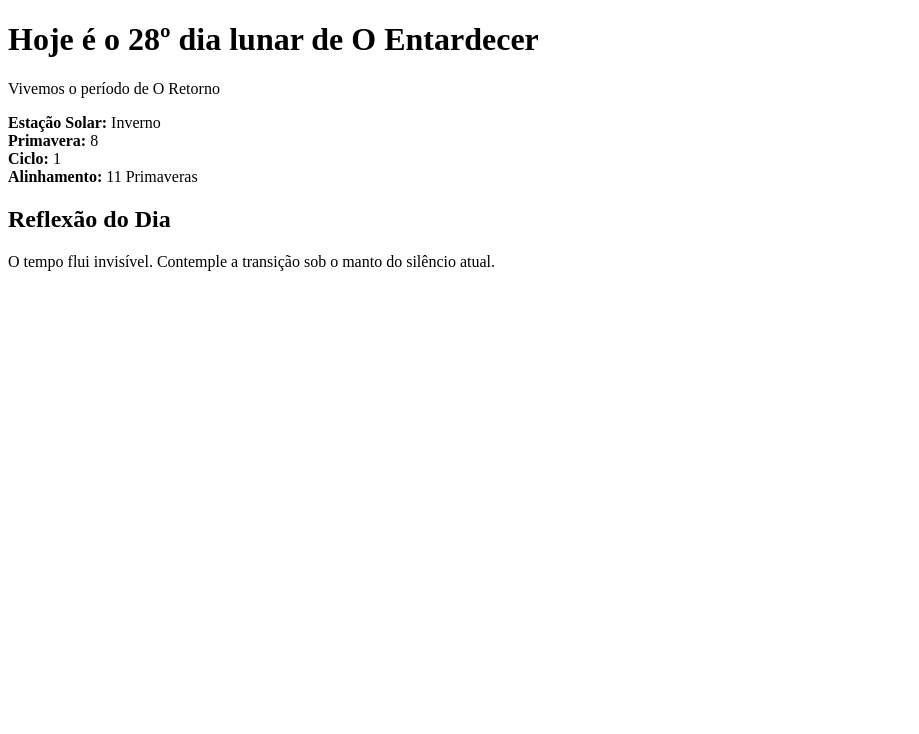
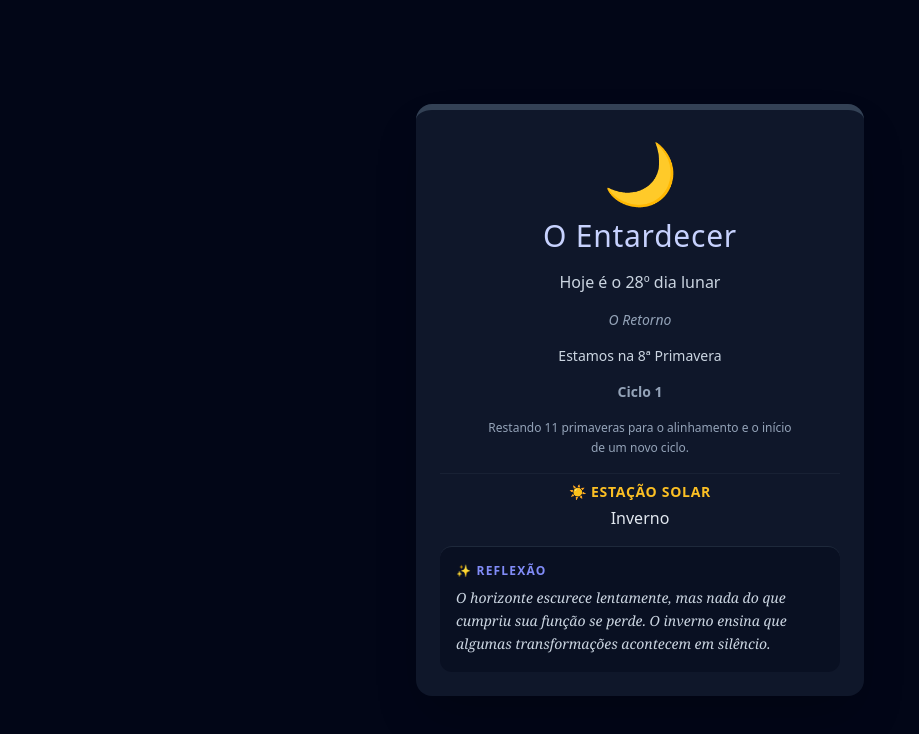
Before and after one commit to Dennis-bp575/Calendario-Lunissolar, a website: page index.html in a window 1280 px wide. Shown: the whole page, without its empty margins (0-919 px from the left). Drawn offline with nearby package versions, Linux system fonts and the light colour scheme; no server answers.

Commit message:
Update index.html

```diff
--- a/index.html
+++ b/index.html
@@ -4,33 +4,75 @@
     <meta charset="UTF-8">
     <meta name="viewport" content="width=device-width, initial-scale=1.0">
     <title>Calendário Lunissolar</title>
-    <link rel="stylesheet" href="style.css">
+    <!-- Carrega o Tailwind CSS instantaneamente -->
+    <script src="https://cdn.tailwindcss.com"></script>
 </head>
-<body>
-    <div class="calendar-container">
-        <!-- Dados do Motor Mecânico -->
-        <header>
-            <h1 id="data-poetica">Carregando o tempo...</h1>
-            <p id="periodo-atual">...</p>
-        </header>
+<body class="bg-slate-950 text-slate-100 min-h-screen flex items-center justify-center p-4">
 
-        <main>
-            <div class="status-grid">
-                <div><strong>Estação Solar:</strong> <span id="estacao-solar">-</span></div>
-                <div><strong>Primavera:</strong> <span id="primavera-atual">-</span></div>
-                <div><strong>Ciclo:</strong> <span id="ciclo-atual">-</span></div>
-                <div><strong>Alinhamento:</strong> <span id="alinhamento-restante">-</span></div>
+    <!-- <main> original -->
+    <main class="w-full max-w-md">
+
+        <!-- className="app" original -->
+        <div class="flex flex-col items-center justify-center">
+
+            <!-- className="card" original
+                 Nota: O estilo de borda colorida dinâmico nós vamos aplicar depois via JavaScript! -->
+            <div id="calendar-card" class="w-full bg-slate-900 rounded-2xl p-6 shadow-2xl text-center space-y-4 border-t-[6px] border-slate-700">
+
+                <!-- className="moon" original (Onde vai o emoji/ícone da lua) -->
+                <div id="moon-display" class="text-6xl my-2">
+                    🌙
+                </div>
+
+                <!-- className="month" original -->
+                <h1 id="poetic-month" class="text-3xl font-light tracking-wide text-indigo-200">
+                    O Entardecer
+                </h1>
+
+                <!-- Parágrafos de dados mecânicos do calendário -->
+                <p id="lunar-day" class="text-base text-slate-300">
+                    Hoje é o 28º dia lunar
+                </p>
+
+                <p id="period-display" class="text-sm italic text-slate-400">
+                    O Retorno
+                </p>
+
+                <p id="primavera-display" class="text-sm text-slate-300">
+                    Estamos na 8ª Primavera
+                </p>
+
+                <p id="cycle-display" class="text-sm text-slate-400 font-semibold">
+                    Ciclo 1
+                </p>
+
+                <p id="alignment-display" class="text-xs text-slate-400 max-w-xs mx-auto leading-relaxed">
+                    Restando 11 primaveras para o alinhamento e o início de um novo ciclo.
+                </p>
+
+                <!-- Seção Estação Solar -->
+                <div class="pt-2 border-t border-slate-800/60">
+                    <h3 class="text-sm font-semibold tracking-wider text-amber-400 uppercase">☀️ Estação Solar</h3>
+                    <p id="solar-season" class="text-base text-slate-200 mt-1">
+                        Inverno
+                    </p>
+                </div>
+
+                <!-- className="reflection" original (Onde a IA vai trabalhar depois) -->
+                <div class="reflection mt-4 pt-4 border-t border-slate-800 bg-slate-950/40 p-4 rounded-xl text-left">
+                    <h3 class="text-xs uppercase tracking-widest text-indigo-400 font-semibold mb-2">✨ Reflexão</h3>
+                    <p id="reflection-text" class="text-sm text-slate-300 italic leading-relaxed font-serif">
+                        O horizonte escurece lentamente, mas nada do que cumpriu sua função se perde. O inverno ensina que algumas transformações acontecem em silêncio.
+                    </p>
+                </div>
+
             </div>
 
-            <!-- Seção da IA -->
-            <section class="reflection-section">
-                <h2>Reflexão do Dia</h2>
-                <p id="texto-reflexao" class="poetic-text">Buscando sabedoria nas estrelas...</p>
-                <button id="btn-atualizar-ia" style="display: none;">Forçar Nova Reflexão</button>
-            </section>
-        </main>
-    </div>
+        </div>
 
-    <script src="app.js"></script>
+    </main>
+
+    <!-- Script que vai controlar a dinâmica futuramente -->
+    <script type="module" src="/app.ts"></script>
 </body>
 </html>
```
